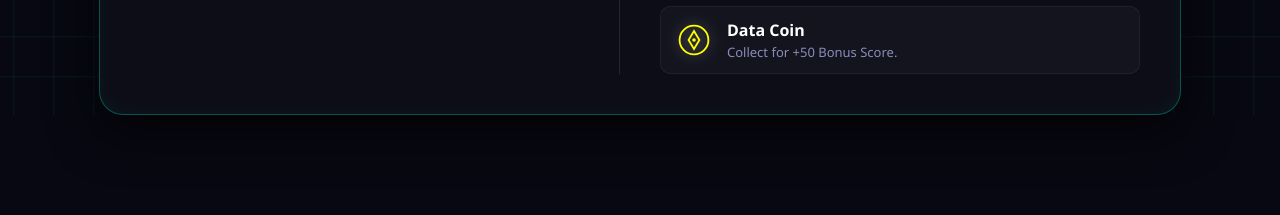
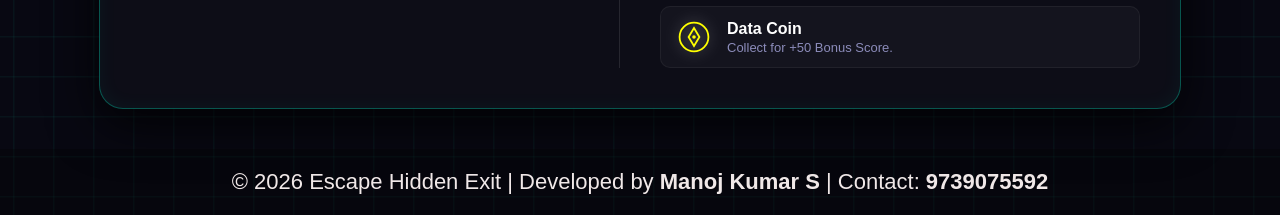
Before and after one commit to Manoj3108/escape-maze, a website: page public/index.html in a window 1280 px wide. Shown: the part 697-912 px from the top of the page. Before the commit the page ends 812 px from the top, so only its background shows below. Drawn offline with Linux system fonts and the light colour scheme.

Commit message:
Update UI: Add footer, refine neon glow, update wall assets and styles

```diff
--- a/public/index.html
+++ b/public/index.html
@@ -320,6 +320,9 @@
     </div>
 
 </div>
+<footer>
+    &copy; 2026 Escape Hidden Exit | Developed by <strong>Manoj Kumar S</strong> | Contact: <strong>9739075592</strong>
+</footer>
 
 <script>
     document.getElementById("startBtn").onclick = function() {
@@ -340,7 +343,39 @@
             document.getElementById("startBtn").click();
         }
     });
+
+
 </script>
+<style>
+    /* Ensure the body takes full height and uses flexbox */
+    body {
+        margin: 0;
+        min-height: 100vh; /* Minimum 100% of the viewport height */
+        display: flex;
+        flex-direction: column; /* Stack elements vertically */
+        background-color: #080812;
+        font-family: Arial, sans-serif;
+    }
+
+    /* This forces the content above the footer to expand */
+    .main-panel {
+        flex: 1; /* Pushes the footer down */
+        margin: 40px auto;
+        /* ... keep your other existing styles for .main-panel ... */
+    }
+
+    /* Fixed bottom footer styling */
+    footer {
+        text-align: center;
+        font-size: 22px;
+        color: #f1e9e9;
+        padding: 20px;
+        background: rgba(0,0,0,0.3);
+        width: 100%;
+        margin-top: auto; /* This is the magic line that pins it to the bottom */
+    }
+</style>
+
 
 </body>
 </html>
--- a/public/style.css
+++ b/public/style.css
@@ -1,19 +1,19 @@
-body{
-
-margin:0;
-
-overflow:hidden;
-
-background:#111;
-
-font-family:Arial;
-
+body {
+    margin: 0;
+    overflow: hidden; /* Prevents scrollbars from appearing */
+    background: #080812; /* Darker, more "tech" background */
+    font-family: 'Segoe UI', Arial, sans-serif;
+    display: flex;
+    justify-content: center;
+    align-items: center;
+    height: 100vh;
 }
 
-canvas{
-
-display:block;
-
-margin:auto;
-
+canvas {
+    display: block;
+    margin: auto;
+    /* Adding a subtle glow effect to the game area */
+    box-shadow: 0 0 20px rgba(0, 255, 204, 0.2);
+    border: 1px solid rgba(0, 255, 204, 0.3);
+    border-radius: 8px;
 }
```
Also changed, not shown: public/game.html (+6 -0 lines), public/game.js (+26 -0 lines), public/assets/spike.svg (added), public/assets/wall.svg.
